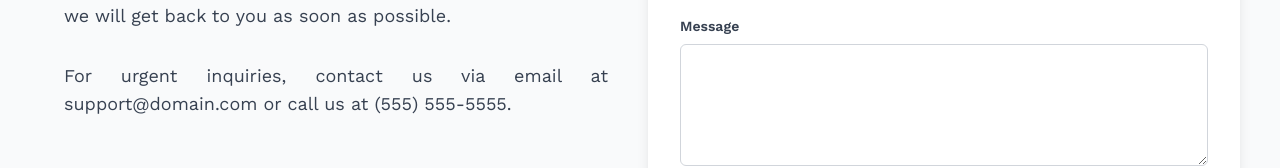
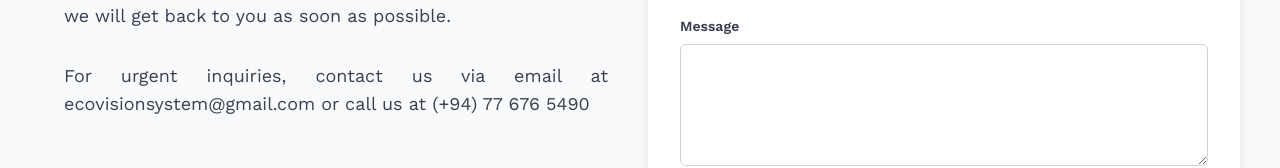
Before and after one commit to VinuraDe/Eco-vision-web, a React (Vite) app: page / in a window 1280 px wide. Shown: the part 9110-9278 px from the top of the page. Built offline with nearby package versions, Linux system fonts and the light colour scheme; a web font is replaced by a local one.

Commit message:
Email change

```diff
--- a/src/components/organisms/Contact.jsx
+++ b/src/components/organisms/Contact.jsx
@@ -47,8 +47,8 @@
               className="text-lg mb-6"
             />
             <PrimaryText
-              text="For urgent inquiries, contact us via email at support@domain.com
-              or call us at (555) 555-5555."
+              text="For urgent inquiries, contact us via email at ecovisionsystem@gmail.com
+              or call us at (+94) 77 676 5490"
               className="text-lg mb-6"
             />
           </div>
```
